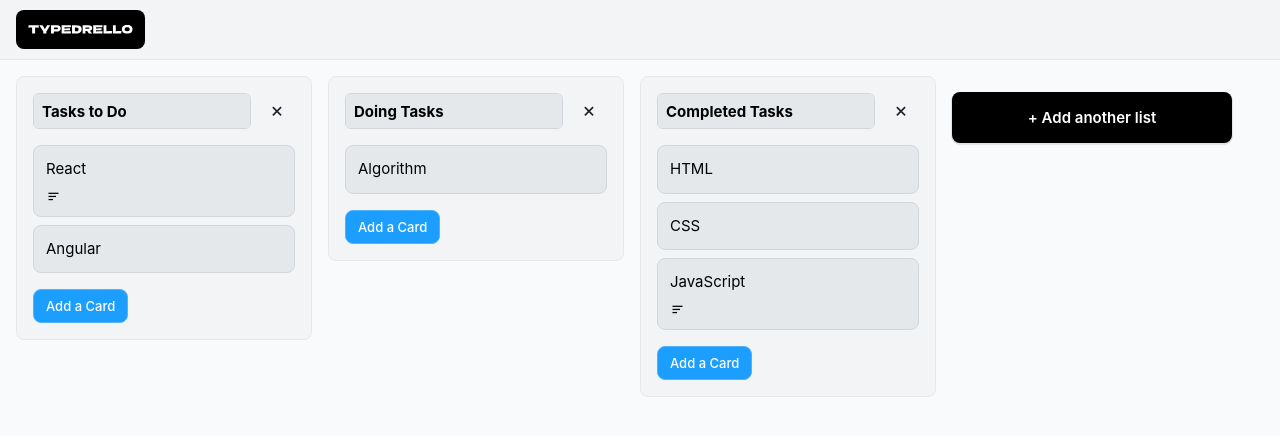
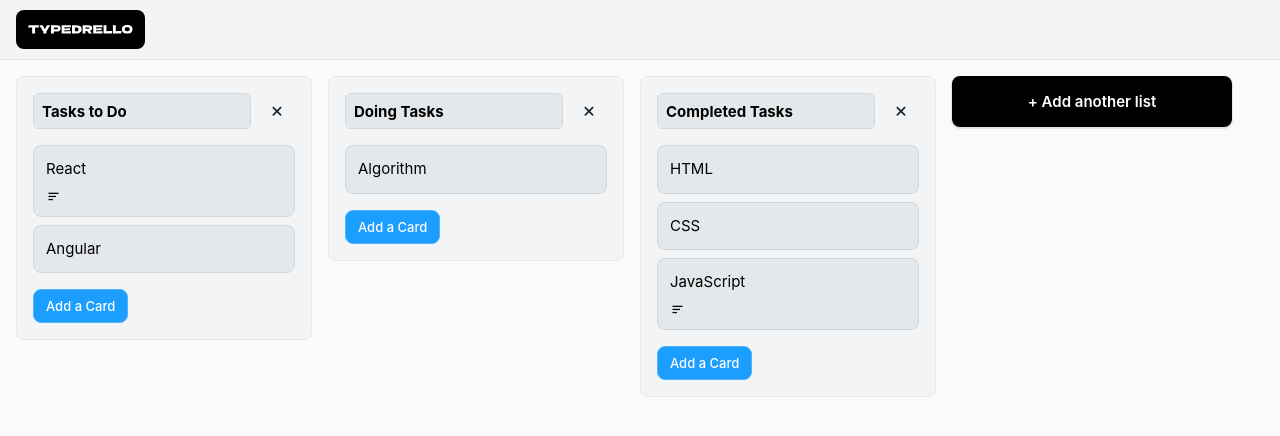
Before and after one commit to olhkyle/typedrello, a website built with Vite: page index.html in a window 1280 px wide. Built offline with nearby package versions, Linux system fonts and the light colour scheme; a web font is replaced by a local one.

Commit message:
style : change `.list-creator-container` component's margin

```diff
--- a/src/styles/components/listCreator.css
+++ b/src/styles/components/listCreator.css
@@ -1,5 +1,5 @@
 .list-creator-container {
-	margin-top: 32px;
+	margin-top: 16px;
 	min-width: 280px;
 
 	.list-creator {
```
